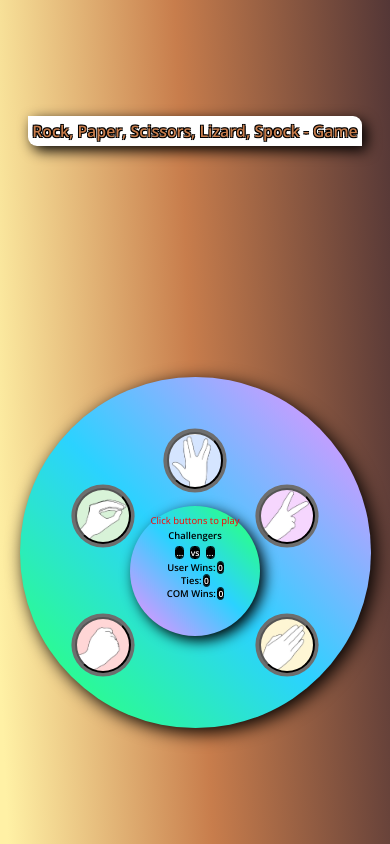
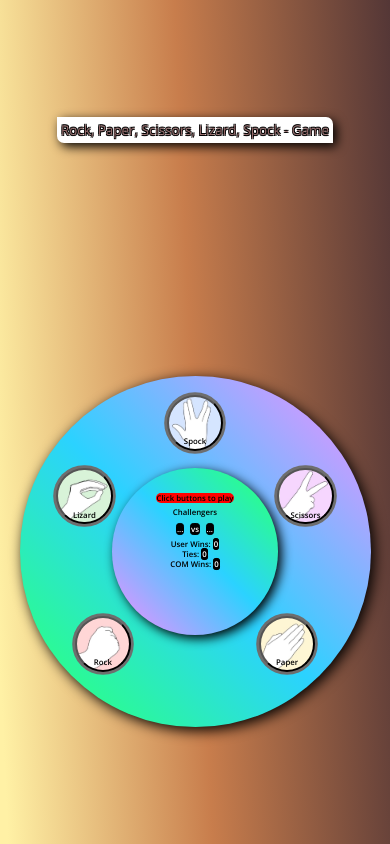
Before and after one commit to Tiyko/RPSLS-Game, a plain HTML site: page index.html in a window 390 px wide. Drawn offline with nearby package versions, Linux system fonts and the light colour scheme.

Commit message:
Accessibility and semantic adjustments.

```diff
--- a/assets/css/style.css
+++ b/assets/css/style.css
@@ -7,13 +7,15 @@ Global Settings
     margin: 0;
     padding: 0;
     box-sizing: border-box;
-    font-size: 0.99rem;
+    font-size: 0.98rem;
     font-family: 'Open Sans', sans-serif;
+    overflow: hidden;
 }
 
 body {
     display: grid;
-    place-items: center;
+    justify-items: center;
+    align-items: center;
     height: 100vh;
     width: 100vw;
     background: linear-gradient(87.4deg, rgb(255, 241, 165) 1.9%, rgb(200, 125, 76) 49.7%, rgb(83, 54, 54) 100.5%);
@@ -23,7 +25,8 @@ h1 {
     background-color: rgb(255, 255, 255);
     padding: 1%;
     font-size: 2.3rem;
-    color: rgb(200, 125, 76);
+    font-weight: 400;
+    color: rgb(149, 106, 106);
     border-radius: 0 0.625rem;
     box-shadow: rgb(0 0 0) 0.3125rem 0.3125rem 0.9375rem 0rem;
     text-shadow: -0.0625rem -0.0625rem rgb(0, 0, 0),
@@ -58,7 +61,6 @@ Circles Setting
                       rgb(250, 139, 255) 0%,
                       rgb(43, 210, 255) 52%,
                       rgb(43, 255, 136) 90%);
-
     border-radius: 50%;
     box-shadow: rgb(0 0 0) 0.3125rem 0.3125rem 1.25rem 0rem;
 }
@@ -71,6 +73,11 @@ Circles Setting
 .circles:active,
 .circles:hover {
     box-shadow: rgb(125, 40, 133) 0 0 0.4375rem 0.4375rem;
+}
+
+.challanger-text {
+    position: relative;
+    top: 35%;
 }
 
 /*
@@ -101,21 +108,21 @@ circle1 to circle5 background settings
 }
 
 .circle3 {
-    grid-column: 14 / span 4;
-    grid-row: 7 /span 4;
+    grid-column: 15 / span 4;
+    grid-row: 6 /span 4;
 
     background-image: url("../images/scissors-130x130.webp");
 }
 
 .circle4 {
-    grid-column: 4 / span 4;
-    grid-row: 7 /span 4;
+    grid-column: 3 / span 4;
+    grid-row: 6 /span 4;
     background-image: url("../images/lizard-130x130.webp");
 }
 
 .circle5 {
     grid-column: 9 / span 4;
-    grid-row: 4 /span 4;
+    grid-row: 2 /span 4;
     background-image: url("../images/spock-130x130.webp");
 }
 
@@ -126,15 +133,15 @@ circle6 and children style
 */
 .circle6,
 .circle7 {
-    grid-column: 7 / span 8;
-    grid-row: 8 /span 8;
+    grid-column: 6 / span 10;
+    grid-row: 6 /span 10;
     gap: 1.25rem;
     background-color: rgb(250, 139, 255);
     background-image: linear-gradient(45deg,
             rgb(250, 139, 255) 0%,
             rgb(43, 210, 255) 52%,
             rgb(43, 255, 136) 90%);
-    padding: 15% 0;
+    padding: 20% 0;
     text-align: center;
     box-shadow: rgb(0 0 0) 0.3125rem 0.3125rem 0.9375rem 0rem;
 }
@@ -149,8 +156,8 @@ circle6 and children style
 .versus,
 .challenger-one,
 .challenger-two {
-    border-radius: 0.1875rem;
-    outline: 0.0625rem solid rgb(0, 0, 0);
+    border-radius: 0.2875rem;
+    border: 0.0625rem solid rgb(0, 0, 0);
     color: rgb(255, 255, 255);
     background-color: rgb(0, 0, 0);
 }
@@ -202,15 +209,17 @@ Tooltip settings
     border-radius: 0.3125rem;
 }
 
-.tooltip-icon {
-    transform: scale(var(--ggs, 1.4));
+.tooltip-icon,
+.tooltip-text {
+    color: black;
+    background-color: red;
 }
 
-.tooltip-icon,
 .tooltip-text {
-    color: rgb(255, 0, 0);
+
+    font-weight: 600;
+    border-radius: 15px;
 }
-
 /*
 -------------------------------------
 Settings for screens up to 500px wide
@@ -219,11 +228,13 @@ Settings for screens up to 500px wide
 @media (max-width: 500px) {
 
     * {
-        font-size: 90%;
+        font-size: 0.7rem;
+        overflow: inherit;
     }
 
-    h1 {
-        font-size: 1.1rem;
+    h1,
+    h3 {
+        font-size: 1.2rem;
     }
 
     .circles-container {
@@ -232,7 +243,7 @@ Settings for screens up to 500px wide
     }
 
     .circle6 {
-        padding: 5% 0;
+        padding: 15% 0;
     }
 
     .circle7 {
@@ -246,26 +257,28 @@ Settings for screens up to 500px wide
 
 /*
 ---------------------------------------
-Settings for screens up to 500px height
+Settings for screens up to 479px height
 ---------------------------------------
 */
-@media (max-height: 500px) {
+@media (max-height: 479px) {
 
     * {
-        font-size: 85%;
+        font-size: 0.7rem;
+        overflow: inherit;
     }
 
-    h1 {
-        font-size: 1.1rem;
+    h1,
+    h3 {
+        font-size: 1.2rem;
     }
 
     .circles-container {
-        height: 65vh;
-        width: 65vh;
+        height: 85vh;
+        width: 85vh;
     }
 
     .circle6 {
-        padding: 5% 0;
+        padding: 15% 0;
     }
 
     .circle7 {
--- a/index.html
+++ b/index.html
@@ -25,11 +25,11 @@
     <div class="circles-container">
 
         <!-- Game buttons -->
-        <input type="button" class="circle1 circles" onclick="runGame(0)">
-        <input type="button" class="circle2 circles" onclick="runGame(1)">
-        <input type="button" class="circle3 circles" onclick="runGame(2)">
-        <input type="button" class="circle4 circles" onclick="runGame(3)">
-        <input type="button" class="circle5 circles" onclick="runGame(4)">
+        <button class="circle1 circles" onclick="runGame(0)"><p class="challanger-text">Rock</p></button>
+        <button class="circle2 circles" onclick="runGame(1)"><p class="challanger-text">Paper</p></button>
+        <button class="circle3 circles" onclick="runGame(2)"><p class="challanger-text">Scissors</p></button>
+        <button class="circle4 circles" onclick="runGame(3)"><p class="challanger-text">Lizard</p></button>
+        <button class="circle5 circles" onclick="runGame(4)"><p class="challanger-text">Spock</p></button>
 
         <!-- Game information container -->
         <div class="circle6 circles">
@@ -37,12 +37,12 @@
             <div class="tooltip">
                 <i class="gg-info tooltip-icon"></i>
 
-                <span class="tooltip-content">
+                <div class="tooltip-content">
                     <h2 class="game-rules-title">GAME RULES</h2>
                     <h3 class="game-rules-title">To win the game reach 10 wins!</h3>
-                    <img src="assets/images/tooltip.webp" width="300" height="300"
+                    <img src="assets/images/tooltip.webp" width="280" height="280"
                         alt="Rock, Paper, Scissors, Lizard, Spock - Game Rules">
-                </span>
+                </div>
             </div>
 
             <span class="tooltip-text">Click buttons to play</span>
```
